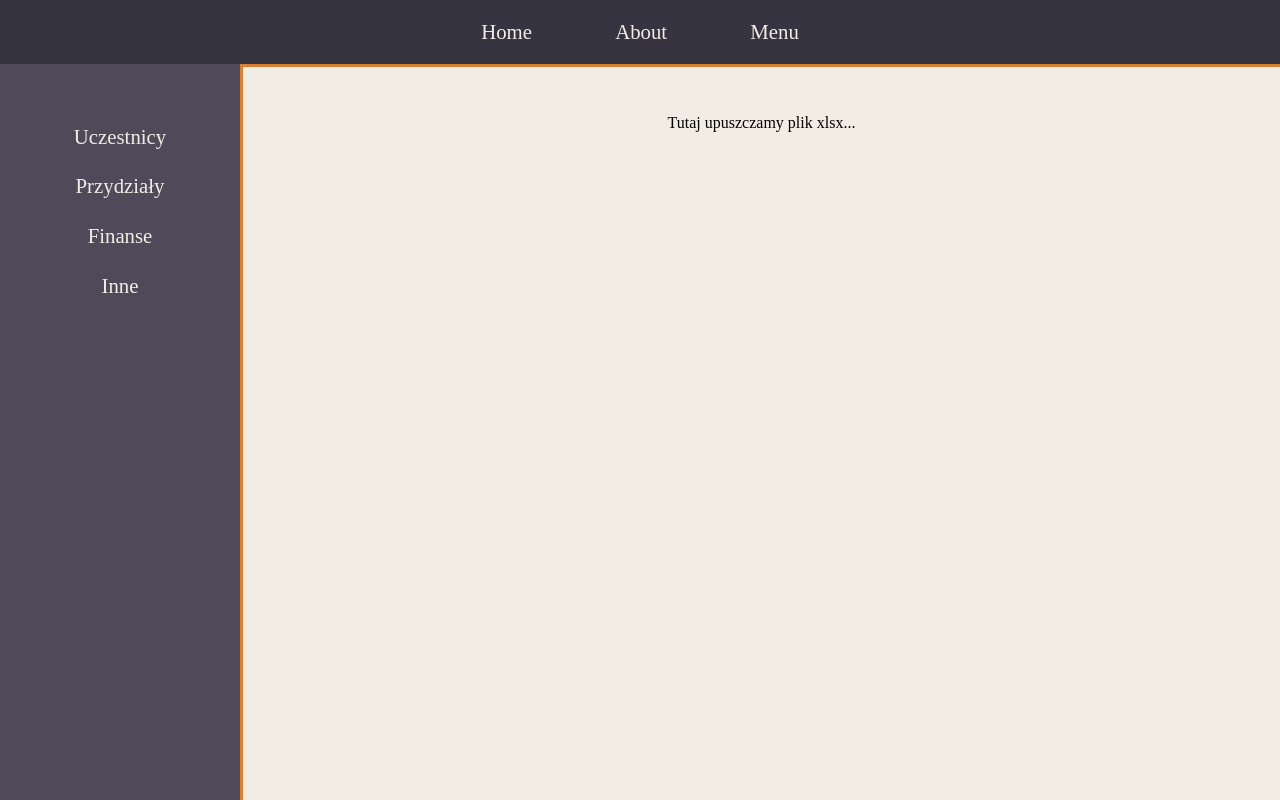
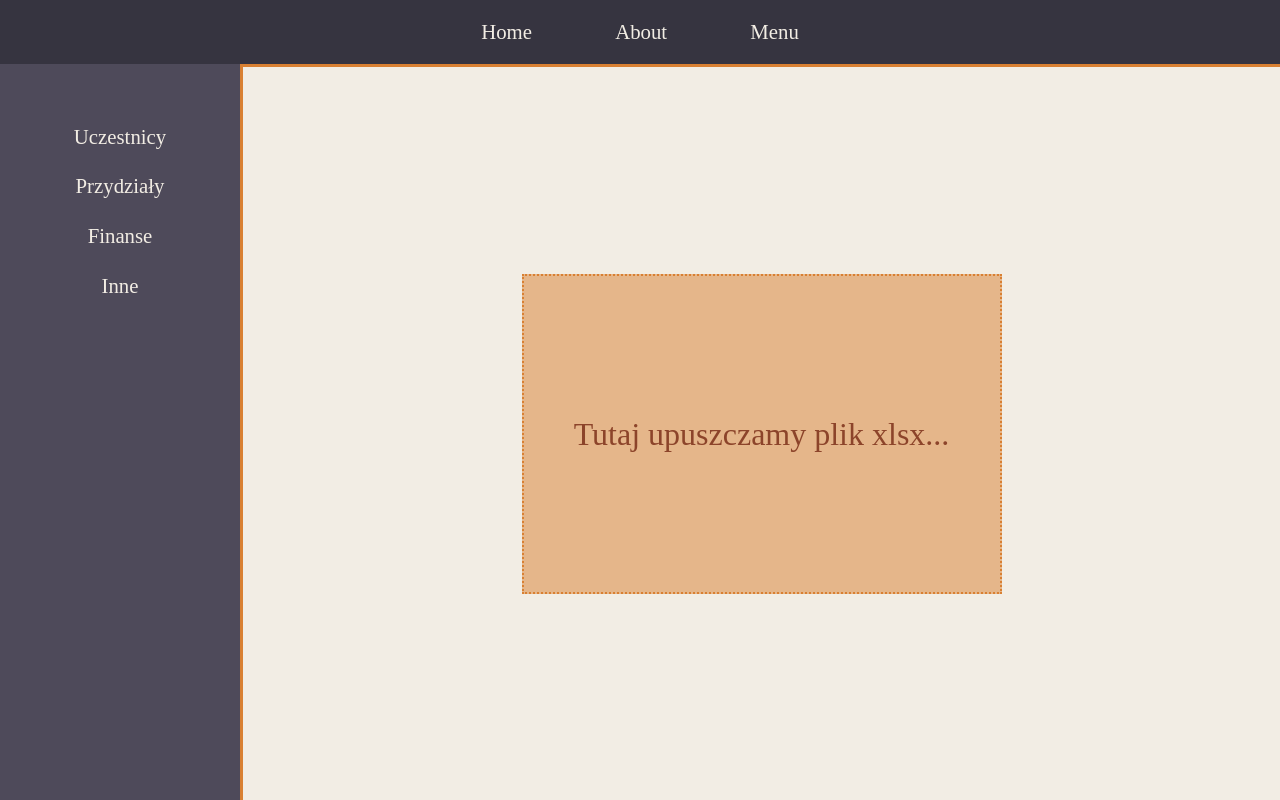
Before and after one commit to CzepiM200/DB_Organizer, a React (Create React App) app: page / in a window 1280 px wide. Built offline with nearby package versions, Linux system fonts and the light colour scheme.

Commit message:
Added react router and data state to redux state

```diff
--- a/package.json
+++ b/package.json
@@ -11,11 +11,14 @@
     "@types/react": "^16.9.46",
     "@types/react-dom": "^16.9.8",
     "@types/react-redux": "^7.1.9",
+    "@types/react-router-dom": "^5.1.5",
     "@types/redux": "^3.6.0",
     "node-sass": "^4.14.1",
     "react": "^16.13.1",
     "react-dom": "^16.13.1",
     "react-redux": "^7.2.1",
+    "react-router": "^5.2.0",
+    "react-router-dom": "^5.2.0",
     "react-scripts": "3.4.3",
     "redux": "^4.0.5",
     "typescript": "^3.7.5",
--- /dev/null
+++ b/src/actions/index.ts
@@ -0,0 +1,12 @@
+export const setMainData = (data: any) => {
+  return {
+    type: "SET",
+    payload: data,
+  };
+};
+
+export const setDataLoaded = () => {
+  return {
+    type: "DATALOADED",
+  };
+};
--- a/src/components/MainPage.tsx
+++ b/src/components/MainPage.tsx
@@ -1,16 +1,20 @@
 import "../scss/main.scss";
 import "./_mainPage.scss";
 import React, { FunctionComponent } from "react";
+import { BrowserRouter as Router, Switch, Route, Link } from "react-router-dom";
 import { StartPage } from "./StartPage/StartPage";
 import { Sidebar } from "./Sidebar/Sidebar";
 import { Navbar } from "./Navbar/Navbar";
-
+import { useSelector } from "react-redux";
 type MainPageProps = {};
 
 export const MainPage: FunctionComponent<MainPageProps> = (props: any) => {
+  const dataLoaded = useSelector((state: any) => state.dataLoaded);
+
   return (
     <>
       <section className="main-page">
+        <Router>
           <article className="main-page__navbar">
             <Navbar />
           </article>
@@ -19,9 +23,10 @@ export const MainPage: FunctionComponent<MainPageProps> = (props: any) => {
               <Sidebar />
             </div>
             <div className="main-page__page">
-            <StartPage />
+              {!dataLoaded ? <StartPage /> : <Switch></Switch>}
             </div>
           </article>
+        </Router>
       </section>
     </>
   );
--- a/src/components/StartPage/StartPage.tsx
+++ b/src/components/StartPage/StartPage.tsx
@@ -1,15 +1,17 @@
+import "./_startPage.scss";
 import React, { FunctionComponent, useState } from "react";
 import XLSX from "xlsx";
+import { useSelector, useDispatch } from "react-redux";
+import { setMainData, setDataLoaded } from "../../actions/index";
 
 type StartPageProps = {};
 
 export const StartPage: FunctionComponent<StartPageProps> = (props: any) => {
-  const [data, setData] = useState([]);
-  const [file, setFile] = useState(null);
-  const [columns, setColumns] = useState([]);
+  // const usersMainData = useSelector((state: any) => state.setMainData);
+
+  const dispatch = useDispatch();
 
   const handleFile = (file: any) => {
-    console.log(file);
     const reader = new FileReader();
     const rABS = !!reader.readAsBinaryString;
     reader.onload = (e: any) => {
@@ -24,10 +26,8 @@ export const StartPage: FunctionComponent<StartPageProps> = (props: any) => {
         header: 1,
       }) as any;
       /* Update state */
-      console.log(dataTemp);
-      setData(dataTemp);
-      // this.setState({ data: data, cols: make_cols(ws["!ref"]) });
-      console.log(data);
+      dispatch(setMainData(dataTemp));
+      dispatch(setDataLoaded());
     };
     if (rABS) reader.readAsBinaryString(file);
     else reader.readAsArrayBuffer(file);
@@ -54,13 +54,14 @@ export const StartPage: FunctionComponent<StartPageProps> = (props: any) => {
   };
 
   return (
-    <section>
+    <section className="drag-drop">
       <div
+        className="drag-drop__platform"
         onDrop={onFileDrop}
         onDragEnter={onDragEnter}
         onDragOver={onDragOver}
       >
-        Tutaj upuszczamy plik xlsx...
+        <p>Tutaj upuszczamy plik xlsx...</p>
       </div>
     </section>
   );
--- a/src/components/StartPage/_startPage.scss
+++ b/src/components/StartPage/_startPage.scss
@@ -0,0 +1,23 @@
+@import "../../scss/generic";
+
+.drag-drop {
+  width: 100%;
+  height: 100%;
+  display: flex;
+  justify-content: center;
+  align-items: center;
+
+  &__platform {
+    width: 30em;
+    height: 20em;
+    display: flex;
+    justify-content: center;
+    align-items: center;
+    background-color: $primary-color-transparent;
+    border: 2px dotted $primary-color;
+    p {
+      font-size: 2em;
+      color: $secondary-color;
+    }
+  }
+}
--- a/src/index.tsx
+++ b/src/index.tsx
@@ -6,12 +6,15 @@ import * as serviceWorker from "./serviceWorker";
 import { createStore } from "redux";
 import { composeWithDevTools } from "redux-devtools-extension";
 import allReducer from "./reducers/reducers";
+import { Provider } from "react-redux";
 
 const store = createStore(allReducer, composeWithDevTools());
 
 ReactDOM.render(
   <React.StrictMode>
-    <App />
+    <Provider store={store}>
+      <App />
+    </Provider>
   </React.StrictMode>,
   document.getElementById("root")
 );
--- /dev/null
+++ b/src/reducers/dataLoaded.ts
@@ -0,0 +1,11 @@
+const dataLoaded = (state = false, action: any) => {
+  switch (action.type) {
+    case "DATALOADED":
+      return true;
+
+    default:
+      return state;
+  }
+};
+
+export default dataLoaded;
--- a/src/reducers/reducers.ts
+++ b/src/reducers/reducers.ts
@@ -1,8 +1,10 @@
 import usersMainData from "./usersMainData";
+import dataLoaded from "./dataLoaded";
 import { combineReducers } from "redux";
 
 const allReducers = combineReducers({
-  mainData: usersMainData,
+  usersMainData: usersMainData,
+  dataLoaded: dataLoaded,
 });
 
 export default allReducers;
--- a/src/reducers/usersMainData.ts
+++ b/src/reducers/usersMainData.ts
@@ -1,13 +1,11 @@
-const usersMainData = (state = [], action: any) => {
+const usersMainDataReducer = (state = [], action: any) => {
   switch (action.type) {
-    case "LOAD":
-      return state;
-      break;
+    case "SET":
+      return action.payload;
 
     default:
       return state;
-      break;
   }
 };
 
-export default usersMainData;
+export default usersMainDataReducer;
--- a/src/scss/_generic.scss
+++ b/src/scss/_generic.scss
@@ -1,9 +1,9 @@
 @import "./generic/reset";
-@import "./generic/normalize";
 @import "./generic/mixins";
 
 @import "./generic/variables";
 @import "./generic/fonts";
 @import "./generic/colors";
 
+@import "./generic/normalize";
 @import "./generic/placeholders";
--- a/src/scss/generic/_colors.scss
+++ b/src/scss/generic/_colors.scss
@@ -2,6 +2,7 @@ $menus-background: #363440;
 $menus-light-background: #4e4a5a;
 
 $primary-color: #d98032;
+$primary-color-transparent: rgba(217, 128, 50, 0.5);
 $secondary-color: #8c442a;
 
 $widgets-background: #f2c6ac;
--- a/src/scss/generic/_normalize.scss
+++ b/src/scss/generic/_normalize.scss
@@ -1,3 +1,13 @@
+* {
+  font-family: $primary-font;
+}
+
+.box {
+  padding: 2%;
+  height: 100%;
+  width: 100%;
+}
+
 // body {
 //   font-size: 0.875rem;
 //   font-family: $primary-font;
@@ -27,10 +37,3 @@
 //   height: 100%;
 //   margin: 0 auto;
 // }
-
-// .box {
-//   padding: 2%;
-//   height: 100%;
-//   width: 100%;
-//   @extend %box-border;
-// }
```
Also changed, not shown: 1 other file (tests, documents, lock files or other folders). Lines whose indentation alone changed are shown as unchanged.
